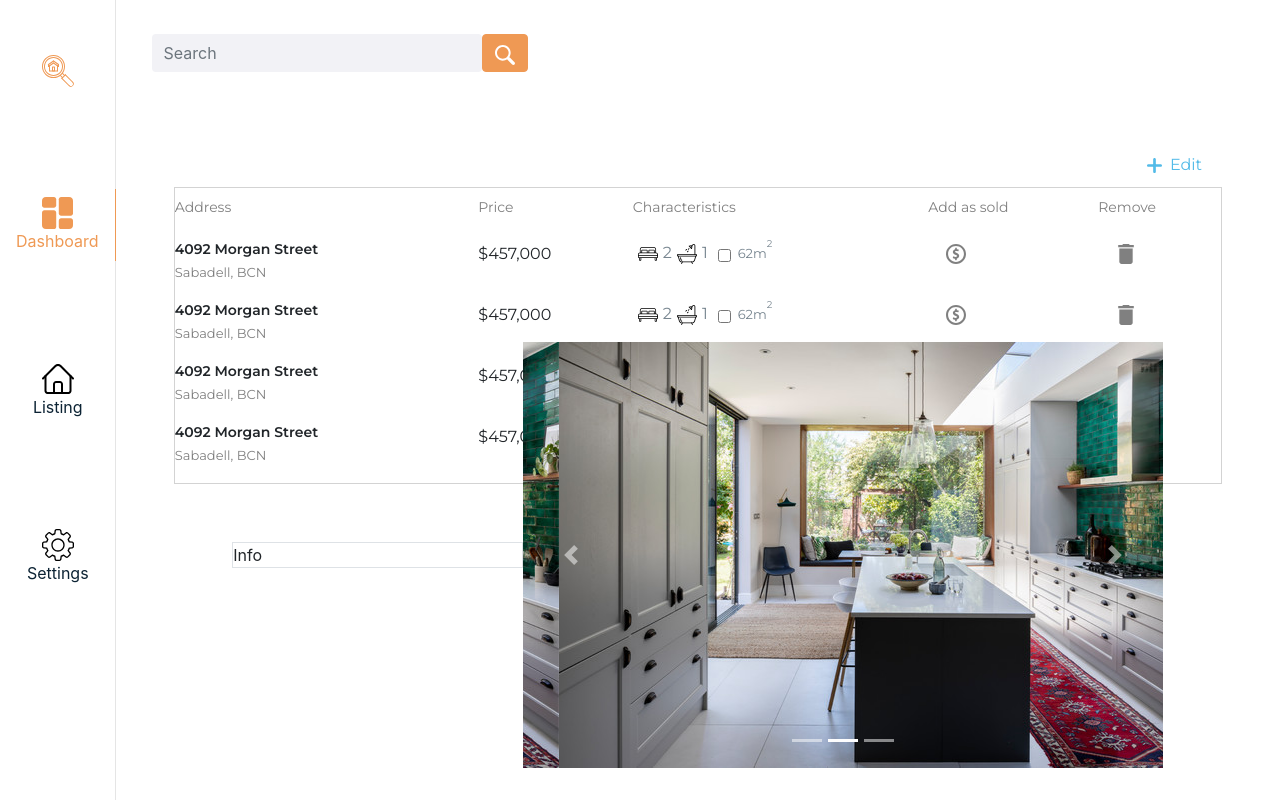
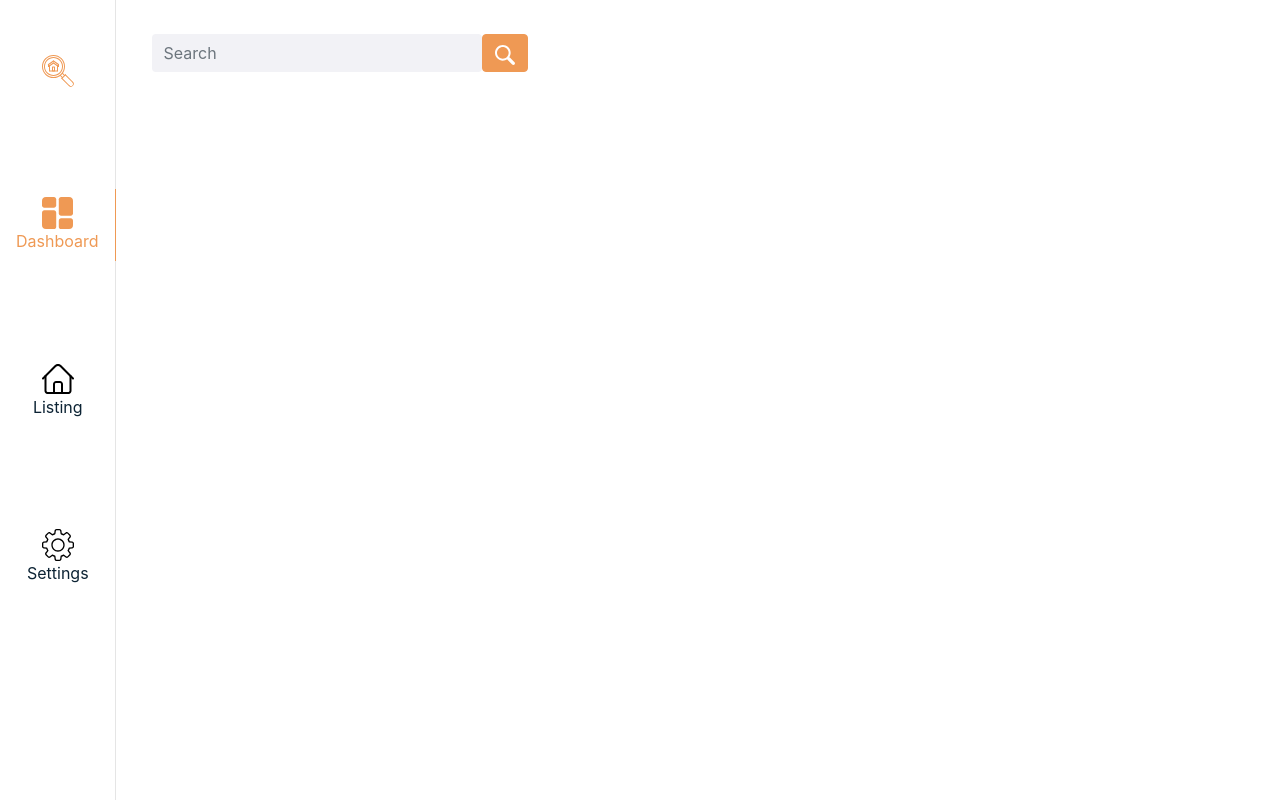
Before and after one commit to Property-Search-Engine/admin-front, a React (Create React App) app: page / in a window 1280 px wide. Built offline with nearby package versions, Linux system fonts and the light colour scheme.

Commit message:
Delete html tags used for developing purposes

```diff
--- a/src/components/Dashboard/Dashboard.js
+++ b/src/components/Dashboard/Dashboard.js
@@ -10,7 +10,6 @@ export default function Dashboard (props) {
             <Sidebar active="dashboard"/>
             <div className="mainContainer">
                 <Header/>
-                <ImageCarousel/>
             </div>
         </main>
         );
--- a/src/components/Listing/ImageCarousel/ImageCarousel.js
+++ b/src/components/Listing/ImageCarousel/ImageCarousel.js
@@ -1,14 +1,9 @@
 import React from 'react';
 import { Carousel } from "react-bootstrap";
-import ListContainer from "../ListingContainer/ListContainer";
 
 export default function ImageCarousel() {
 
     return (
-        <div className="listing-container">
-                <ListContainer whichView="details"/>
-            <div className="d-flex align-items-center justify-content-center w-100 p-10">
-                <div className="w-25 h-70 border">Info</div>
             <Carousel className="carousel-slider">
                 <Carousel.Item className="carousel-image">
                     <img className="d-block w-100" src="/assets/images/house1.jpg" alt="First slide"/>
@@ -20,8 +15,5 @@ export default function ImageCarousel() {
                     <img className="d-block w-100" src="/assets/images/house1.jpg" alt="Third slide"/>
                 </Carousel.Item>
             </Carousel>
-            </div>
-
-        </div>
     )
 }
```
